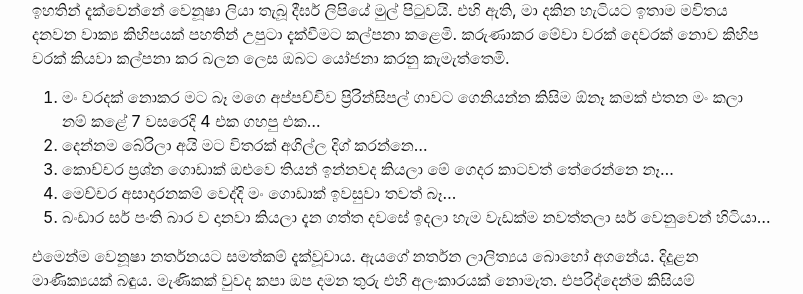
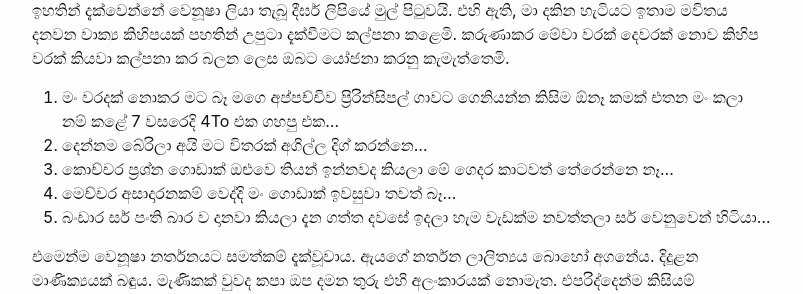
Before and after one commit to 000407/000407.github.io, a Jekyll site: the page built from _posts/mage_weyikkiya/2014-06-13-suicide-of-venusha.md, in a window 1280 px wide and 900 px high, scrolled down 1977 px. Shown: the part 173-467 px from the top of the window, without its empty margins (238-1041 px from the left). Built offline with Jekyll 4.4.1, drawn with Linux system fonts in a browser that asks for light colours; comment, search, counter and statistics services are not loaded.

Commit message:
Update 2014-06-13-suicide-of-venusha.md

```diff
--- a/_posts/mage_weyikkiya/2014-06-13-suicide-of-venusha.md
+++ b/_posts/mage_weyikkiya/2014-06-13-suicide-of-venusha.md
@@ -20,7 +20,7 @@ excerpt: මරණය! ඔව්… මරණය වනාහී අප සි
 
 ඉහතින් දැක්වෙන්නේ වෙනූෂා ලියා තැබූ දීර්ඝ ලිපියේ මුල් පිටුවයි. එහි ඇති, මා දකින හැටියට ඉතාම මවිතය දනවන වාක්‍ය කිහිපයක් පහතින් උපුටා දැක්වීමට කල්පනා කළෙමි. කරුණාකර මේවා වරක් දෙවරක් නොව කිහිප වරක් කියවා කල්පනා කර බලන ලෙස ඔබට යෝජනා කරනු කැමැත්තෙමි.
 
- 1. මං වරදක් නොකර මට බෑ මගෙ අප්පච්චිව ප්‍රිරින්සිපල් ගාවට ගෙනියන්න කිසිම ඕනෑ කමක් එතන මං කලා නම් කළේ 7 වසරෙදි 4 එක ගහපු එක...
+ 1. මං වරදක් නොකර මට බෑ මගෙ අප්පච්චිව ප්‍රිරින්සිපල් ගාවට ගෙනියන්න කිසිම ඕනෑ කමක් එතන මං කලා නම් කළේ 7 වසරෙදි 4To එක ගහපු එක...
  2. දෙන්නම බේරිලා අයි මට විතරක් අගිල්ල දිග් කරන්නෙ...
  3. කොච්චර ප්‍රශ්න ගොඩාක් ඔළුවෙ තියන් ඉන්නවද කියලා මේ ගෙදර කාටවත් තේරෙන්නෙ නෑ...
  4. මෙච්චර අසාදාරනකම් වෙද්දි මං ගොඩාක් ඉවසුවා තවත් බෑ...
```
